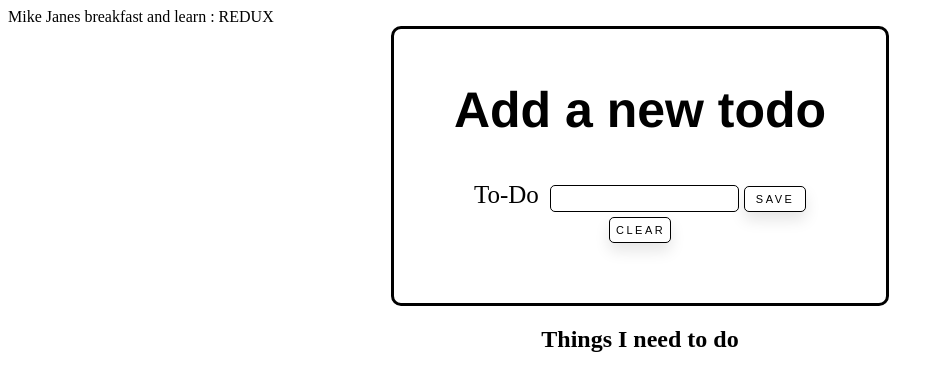
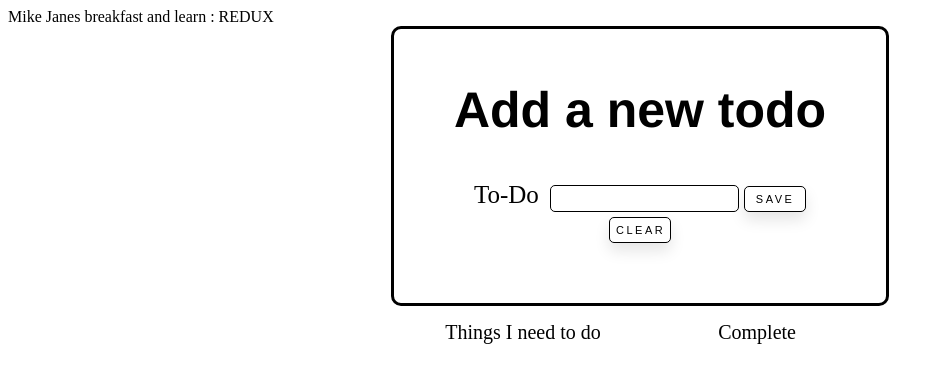
Before and after one commit to MikeJDev/ReduxDemo, a React (Create React App) app: page / in a window 1280 px wide. Shown: the top 390 px of the page, without its empty margins (0-944 px from the left). Built offline with nearby package versions, Linux system fonts and the light colour scheme.

Commit message:
added support for a done and a todo column along with some styling

```diff
--- a/src/components/DoneList/index.js
+++ b/src/components/DoneList/index.js
@@ -19,7 +19,7 @@ const ConnectedList = ({
   })
   return (
   <ul className={styles.ul}>
-    {data}
+    {/* {data} */}
   </ul>
   )
 }
--- a/src/components/Form/index.js
+++ b/src/components/Form/index.js
@@ -1,7 +1,7 @@
 import React, { Component } from 'react'
 import { connect } from 'react-redux'
 import styles from './style.module.css'
-import ToDoList from '../ToDoList'
+import ListContainer from '../ListContainer'
     import {
       addTodo,
       removeTodos,
@@ -71,12 +71,12 @@ class ConnectedForm extends Component {
           </button>
           </div>
         <div>
-          <h2 className={styles.things}>Things I need to do</h2>
+          {/* <h2 className={styles.things}>Things I need to do</h2> */}
           </div>
           <div>
-            <ToDoList
+            <ListContainer
               remove={this.handleCheckBox}
-            ></ToDoList>
+            ></ListContainer>
           </div>
         </div>
     );
--- a/src/components/Form/style.module.css
+++ b/src/components/Form/style.module.css
@@ -15,17 +15,11 @@
   border: 3px solid black;
   padding: 10px 60px 60px 60px;
   border-radius: 10px;
-  /* // backgroundColor: #d374ff */
-}
-
-.things {
-  text-align: center;
 }
 
 .submitButton {
   height: 26px;
   width: 62px;
-  /* font-family: Roboto, sans-serif; */
   font-size: 11px;
   text-transform: uppercase;
   letter-spacing: 2.5px;
--- a/src/components/ListContainer/index.js
+++ b/src/components/ListContainer/index.js
@@ -2,12 +2,35 @@ import React, { Component } from 'react'
 import { connect } from 'react-redux'
 import styles from './style.module.css'
 import ToDoList from '../ToDoList'
+import DoneList from '../DoneList'
 
-class ListContainer extends Component {
+function mapDispatchToProps(dispatch) {
+  return {
+
+  };
+}
+
+class ConnectedListContainer extends Component {
 
   render() {
     return (
-      <div></div>
+      <div className={styles.pageWrapper}>
+        <div className={styles.row}>
+
+          <div className={styles.column}>
+            <div className={styles.columnLeftTitle}> Things I need to do
+                <ToDoList></ToDoList>
+            </div>
+          </div>
+
+          <div className={styles.column}>
+            <div className={styles.columnRightTitle}> Complete
+                <DoneList></DoneList>
+            </div>
+          </div>
+
+        </div>
+      </div>
     );
   }
 }
@@ -15,6 +38,6 @@ class ListContainer extends Component {
 const ListContainer = connect(
   null,
   mapDispatchToProps
-)(ConnectedForm);
+)(ConnectedListContainer);
 
 export default ListContainer;
--- a/src/components/ListContainer/style.module.css
+++ b/src/components/ListContainer/style.module.css
@@ -0,0 +1,28 @@
+.pageWrapper {
+  margin: 15px;
+  display: flex;
+}
+
+.row {
+  display: flex;
+  flex-direction: row;
+  flex-wrap: wrap;
+  width: 100%;
+}
+
+.column {
+  display: flex;
+  flex-direction: column;
+  flex-basis: 100%;
+  flex: 1 1 0px;
+}
+
+.columnLeftTitle {
+  text-align: center;
+  font-size: 20px;
+}
+
+.columnRightTitle {
+  text-align: center;
+  font-size: 20px;
+}
--- a/src/components/ToDoList/style.module.css
+++ b/src/components/ToDoList/style.module.css
@@ -1,10 +1,11 @@
 .list {
   font-size: 20px;
+  text-align: left;
   transition: all .1s ease-in-out;
 }
 
 .list:hover {
-  transform: scale(1.02);
+  transform: scale(1.05);
 }
 
 .ul {
```
